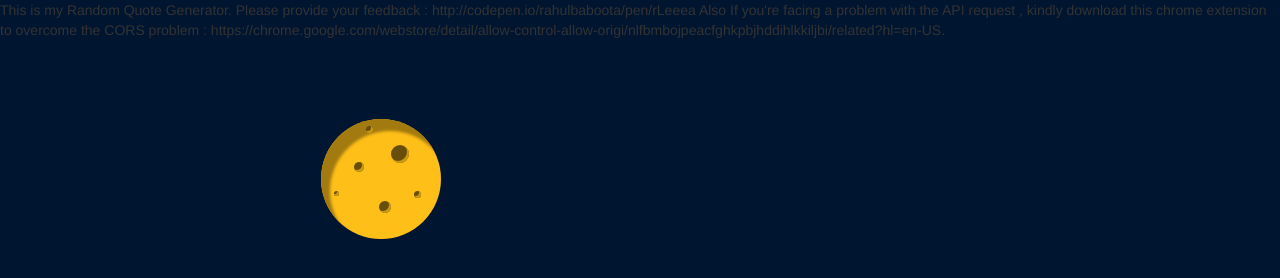
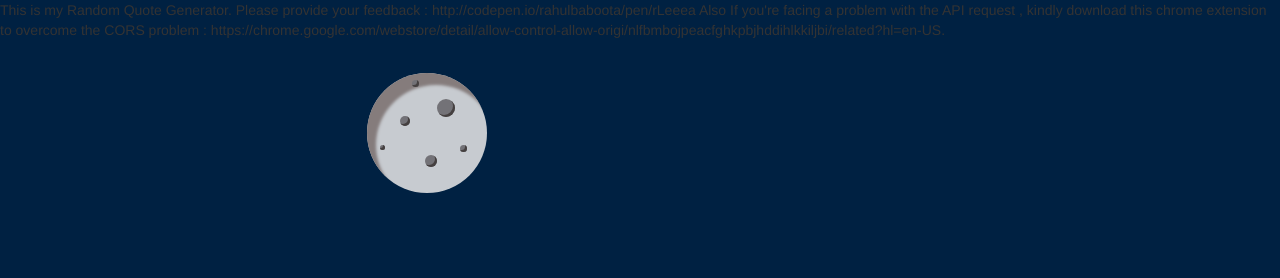
Before and after one commit to RahulBaboota/Weather-App, a plain HTML site: page WeatherApp.html in a window 1280 px wide. Drawn offline with nearby package versions, Linux system fonts and the light colour scheme.

```diff
--- a/WeatherApp.html
+++ b/WeatherApp.html
@@ -19,14 +19,7 @@
 
 	<body>
 
-	<!-- <div id = "moon" class='position'>
-	  <div class="position spot" id="s1"></div>
-	  <div class="position spot" id="s2"></div>
-	  <div class="position spot" id="s3"></div>
-	  <div class="position spot" id="s4"></div>
-	  <div class="position spot" id="s5"></div>
-	  <div class="position spot" id="s6"></div>
-	</div> -->
+
 
 	<div id = "hidden-orbit">
 		<div id = "moon" class='position'>
@@ -39,8 +32,9 @@
 		</div>
 	</div>
 
-	<div id = "false-orbit">
-	</div>
+
+
+
 
 
 
--- a/css/main.css
+++ b/css/main.css
@@ -1,7 +1,7 @@
 body
 {
   height: 100%;
-  background: #001530;
+  background: #002142;
 }
 
 div
@@ -18,11 +18,11 @@
 {
 	height: 120px;
 	width: 120px;
-	background: #FEBF19;
-	margin-left: -68%;
-	margin-top: -13%;
+	background: #c7cbd0;
+	margin-left: -58%;
+	margin-top: -25%;
 	border-radius: 50%;
-	box-shadow: inset 12px -9px 3px #A27A10;
+	box-shadow: inset 12px -9px 3px #857c7c;
 }
 
 
@@ -30,8 +30,8 @@
 .spot
 {
 	border-radius: 50%;
-	background: #684E0A;
-	box-shadow: inset -2px 2px 0 #CB9914;
+	background: #737277;
+	box-shadow: inset -2px 2px 0 #454040;
 }
 
 /*Craters*/
@@ -87,11 +87,11 @@
 
 #hidden-orbit
 {
-	height: 1400px;
-	width: 700px;
-	border-radius: 1400px 0 0 1400px;
+	height: 1300px;
+	width: 650px;
+	border-radius: 1300px 0 0 1300px;
 	margin-left: -640px;
-  	margin-top: -505px;
+  	margin-top: -600px;
   	/*border: dashed rgba(256,256,256,0.5);
   	border-width: 1px;*/
   	-webkit-transform: rotate(90deg);
@@ -106,15 +106,8 @@
   	animation-timing-function: cubic-bezier(0.5,0.5,0.5,0.5);
 }
 
-/*#earth
-{
-  height: 10px;
-  width: 10px;
-  margin-left: -360px;
-  position: absolute;
-  border-radius: 50%;
-  background: #44DAF9;
-}*/
+
+/* Animation Effects for moonrise and twinkiling stars */
 
 @-webkit-keyframes moonrise
 {
```
